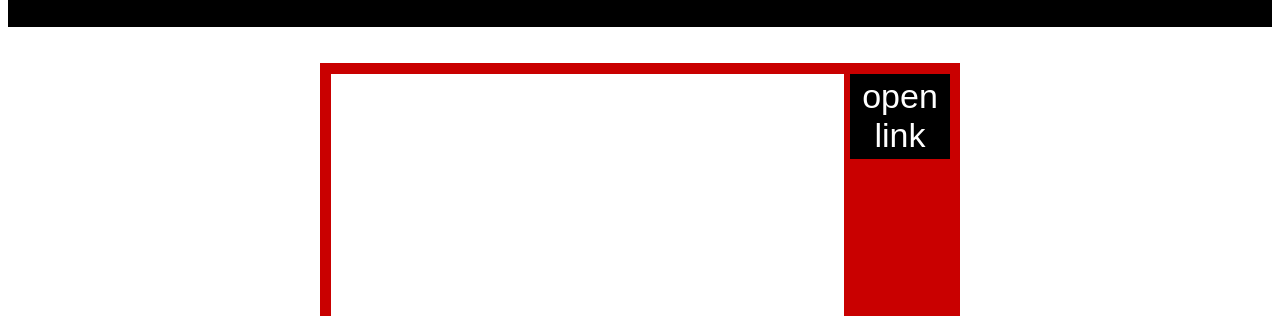
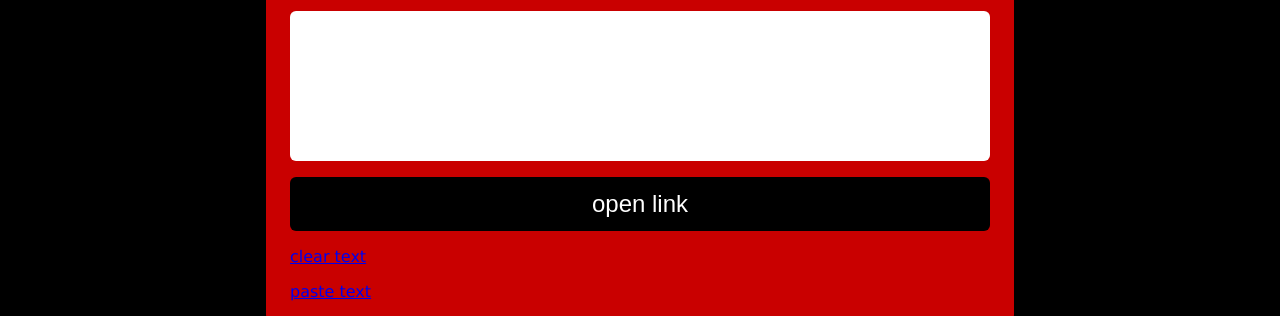
Before and after one commit to eightynine77/url-opener, a plain HTML site: page index.html in a window 1280 px wide. Shown: the part 141-457 px from the top of the page. Drawn offline with Linux system fonts and the light colour scheme.

Commit message:
Update style.css

```diff
--- a/style.css
+++ b/style.css
@@ -1,196 +1,106 @@
-.title{
+body {
+  margin: 0;
+  font-family: 'Lucida Sans', 'Lucida Sans Regular', 'Lucida Grande', 'Lucida Sans Unicode', Geneva, Verdana, sans-serif;
+  background-color: #000;
   color: white;
-    font-size: 64px;
-    font-family: 'Lucida Sans', 'Lucida Sans Regular', 'Lucida Grande', 'Lucida Sans Unicode', Geneva, Verdana, sans-serif;
 }
 
-.titlebox{
-    background-color: black;
+.titlebox {
+  background-color: #000;
+  padding: 20px 0;
+  text-align: center;
 }
 
-.inputbox{
-    background-color: rgb(201, 0, 0);
-    width: 640px;
-    margin: auto;
-    height: 300px;
-    position: relative;
-    top: 36px;
+.title {
+  font-size: 3rem;
+  margin: 0;
 }
 
-.button{
+.inputbox {
+  background-color: #c90000;
+  margin: 2rem auto;
+  padding: 1.5rem;
+  max-width: 700px;
+  border-radius: 10px;
+  position: relative;
+  display: flex;
+  flex-direction: column;
+  gap: 1rem;
+}
+
+.inputfield {
+  width: 100%;
+  height: 150px;
+  resize: none;
+  font-size: 1rem;
+  padding: 0.5rem;
+  border: none;
+  border-radius: 6px;
+  box-sizing: border-box;
+}
+
+.button {
   background-color: black;
   color: white;
   border: none;
-    font-size: 34px;
-    width: 100px;
-    height: 85px;
-    position: absolute;
-    top: 11px;
-    left: 530px;
+  font-size: 1.5rem;
+  padding: 0.8rem;
+  width: 100%;
+  border-radius: 6px;
+  cursor: pointer;
 }
 
-.inputfield{
-    border: none;
-    width: 513px;
-    height: 247px;
-    position: absolute;
-resize: none;
-    top: 11px;
-    left: 11px;
-    font-family: 'Lucida Sans', 'Lucida Sans Regular', 'Lucida Grande', 'Lucida Sans Unicode', Geneva, Verdana, sans-serif;
-    font-size: 16px;
+.linkbox {
+  display: flex;
+  justify-content: space-between;
 }
 
-.cleartext{
+.link {
   color: white;
-    font-family: 'Lucida Sans', 'Lucida Sans Regular', 'Lucida Grande', 'Lucida Sans Unicode', Geneva, Verdana, sans-serif;
-    position: absolute;
-    top: 259px;
-    left: 11px;
-    font-size: 30px;
+  font-size: 1.2rem;
+  text-decoration: underline;
+  cursor: pointer;
 }
 
-.pastetext{
-    color: white;
-    font-family: 'Lucida Sans', 'Lucida Sans Regular', 'Lucida Grande', 'Lucida Sans Unicode', Geneva, Verdana, sans-serif;
-    position: absolute;
-    top: 259px;
-    left: 180px;
-    font-size: 30px;
+@media (max-width: 768px) {
+  .title {
+    font-size: 2.2rem;
   }
 
-
-/*============================================================================*/
-/* For Mobile Portrait View */
-/*============================================================================*/
-@media screen and (max-device-width: 1080px)
-	and (orientation: portrait) {
-	.title{
-    color: white;
-    font-size: 64px;
-    font-family: 'Lucida Sans', 'Lucida Sans Regular', 'Lucida Grande', 'Lucida Sans Unicode', Geneva, Verdana, sans-serif;
+  .inputfield {
+    height: 120px;
+    font-size: 1rem;
   }
 
-.titlebox{
-    background-color: black;
+  .button {
+    font-size: 1.2rem;
+    padding: 0.6rem;
   }
 
-.button{
-    background-color: black;
-    color: white;
-    border: none;
-    font-size: 34px;
-    width: 100px;
-    height: 85px;
-    position: absolute;
-    top: 173px;
-    left: 248px;
-}
-
-.inputbox{
-    background-color: rgb(201, 0, 0);
-    width: 360px;
-    margin: auto;
-    height: 300px;
-    position: relative;
-    top: 36px;
-}
-
-.inputfield{
-    border: none;
-    width: 230px;
-    height: 247px;
-    position: absolute;
-resize: none;
-    top: 11px;
-    left: 11px;
-    font-family: 'Lucida Sans', 'Lucida Sans Regular', 'Lucida Grande', 'Lucida Sans Unicode', Geneva, Verdana, sans-serif;
-    font-size: 30px;
-}
-
-.cleartext{
-    color: white;
-    font-family: 'Lucida Sans', 'Lucida Sans Regular', 'Lucida Grande', 'Lucida Sans Unicode', Geneva, Verdana, sans-serif;
-    position: absolute;
-    top: 259px;
-    left: 11px;
-    font-size: 30px;
-}
-
-.pastetext{
-    color: white;
-    font-family: 'Lucida Sans', 'Lucida Sans Regular', 'Lucida Grande', 'Lucida Sans Unicode', Geneva, Verdana, sans-serif;
-    position: absolute;
-    top: 259px;
-    left: 180;
-    font-size: 30px;
+  .link {
+    font-size: 1rem;
   }
 }
 
-
-/*============================================================================*/
-/* For Mobile Landscape View */
-/*============================================================================*/
-@media screen and (max-device-width: 2408px)
-	and (orientation: landscape) {
-	.title{
-    color: white;
-    font-size: 64px;
-    font-family: 'Lucida Sans', 'Lucida Sans Regular', 'Lucida Grande', 'Lucida Sans Unicode', Geneva, Verdana, sans-serif;
+@media (orientation: landscape) and (max-height: 500px) {
+  .inputbox {
+    flex-direction: row;
+    flex-wrap: wrap;
+    gap: 0.5rem;
   }
 
-.titlebox{
-    background-color: black;
+  .inputfield {
+    flex: 2;
+    height: 100px;
   }
 
-.inputbox{
-    background-color: rgb(201, 0, 0);
-    width: 640px;
-    margin: auto;
-    height: 300px;
-    position: relative;
-    top: 36px;
+  .button {
+    flex: 1;
+    height: 100px;
   }
 
-.button{
-    background-color: black;
-    color: white;
-    border: none;
-    font-size: 34px;
-    width: 100px;
-    height: 85px;
-    position: absolute;
-    top: 11px;
-    left: 530px;
-}
-
-.inputfield{
-    border: none;
-    width: 513px;
-    height: 247px;
-    position: absolute;
-resize: none;
-    top: 11px;
-    left: 11px;
-    font-family: 'Lucida Sans', 'Lucida Sans Regular', 'Lucida Grande', 'Lucida Sans Unicode', Geneva, Verdana, sans-serif;
-    font-size: 30px;
-}
-
-.cleartext{
-    color: white;
-    font-family: 'Lucida Sans', 'Lucida Sans Regular', 'Lucida Grande', 'Lucida Sans Unicode', Geneva, Verdana, sans-serif;
-    position: absolute;
-    top: 259px;
-    left: 11px;
-    font-size: 30px;
-}
-
-.pastetext{
-    color: white;
-    font-family: 'Lucida Sans', 'Lucida Sans Regular', 'Lucida Grande', 'Lucida Sans Unicode', Geneva, Verdana, sans-serif;
-    position: absolute;
-    top: 259px;
-    left: 180;
-    font-size: 30px;
+  .linkbox {
+    flex-basis: 100%;
+    justify-content: space-around;
   }
 }
```
Lines whose indentation alone changed are shown as unchanged.
